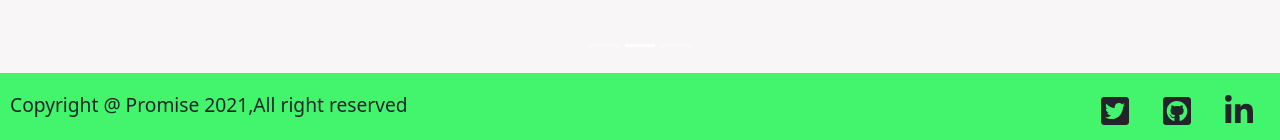
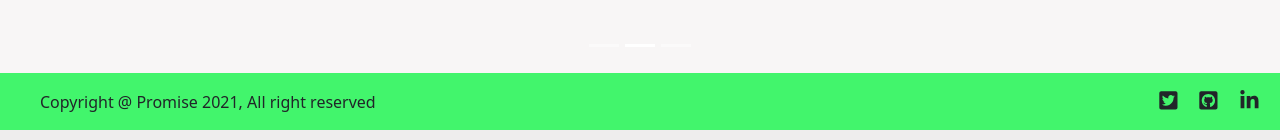
Before and after one commit to promiseume/recipe-app, a React (Create React App) app: page / in a window 1280 px wide. Shown: the part 1736-1876 px from the top of the page. Built offline with nearby package versions, Linux system fonts and the light colour scheme.

Commit message:
error handling and styling

```diff
--- a/src/component/landingPage/footer.js
+++ b/src/component/landingPage/footer.js
@@ -10,7 +10,7 @@ export default function Footer() {
   return (
     <div id="footer" className="footer">
       <>
-        <h3>Copyright @ Promise 2021,All right reserved</h3>
+        <h5>Copyright @ Promise 2021, All right reserved</h5>
       </>
       <span>
         <a href="https://twitter.com/ume_ngozi">
--- a/src/component/landingPage/landingPage.css
+++ b/src/component/landingPage/landingPage.css
@@ -32,11 +32,6 @@
   font-size: 1rem;
 }
 .header-div {
-  /* position: absolute;
-     left: 65%;
-     top: -25%;
-     height: 7em;
-     z-index: 6; */
   text-align: center;
   background-color: #fff;
   width: 100px;
@@ -86,6 +81,7 @@
 .navbar-nav .nav-item a {
   font-size: 1rem;
   font-weight: bold;
+  transition: .4s;
 }
 .navbar-nav .nav-item h4 {
   font-size: 1rem;
@@ -93,9 +89,14 @@
   text-decoration: none;
   padding-top: 10px;
 }
-.nav-item .nav-link a:hover {
+.nav-item:hover {
+  color:#42f56c;
+  font-size: 1.2rem;
+}
+.navbar .collapse .d-flex .navbar-nav .nav-item .nav-link:hover{
+  color:#42f56c;
+  font-size: 1.1rem;
   text-decoration: underline;
-  color: #42f56c;
 }
 .example {
   display: flex;
@@ -152,15 +153,16 @@
   margin-top: 0px;
   padding: 10px;
 }
-.footer h3 {
-  font-size: 1.2rem;
+.footer h5 {
+  font-size: 1rem;
   color: #212529;
   padding-top: 10px;
+  padding-left: 30px;
 }
 .footer span a {
-  font-size: 2rem;
+  font-size: 1.3rem;
   color: #212529;
-  padding: 15px;
+  padding: 10px;
 }
 
 @media (max-width: 480px) {
--- a/src/recipePage/recipepage.js
+++ b/src/recipePage/recipepage.js
@@ -29,8 +29,8 @@ export default function Recipepage() {
       const data = await api.json();
       if (data.error) {
         setError(
-          `Sorry,We couldn't find a ${recipeName} Recipe.
-          Try searching for Another Recipe`
+          `Sorry,We Couldn't Find A ${recipeName} Recipe.
+          Try Searching For Another Recipe`
         );
       } else {
         setRecipe(data.recipes);
```
